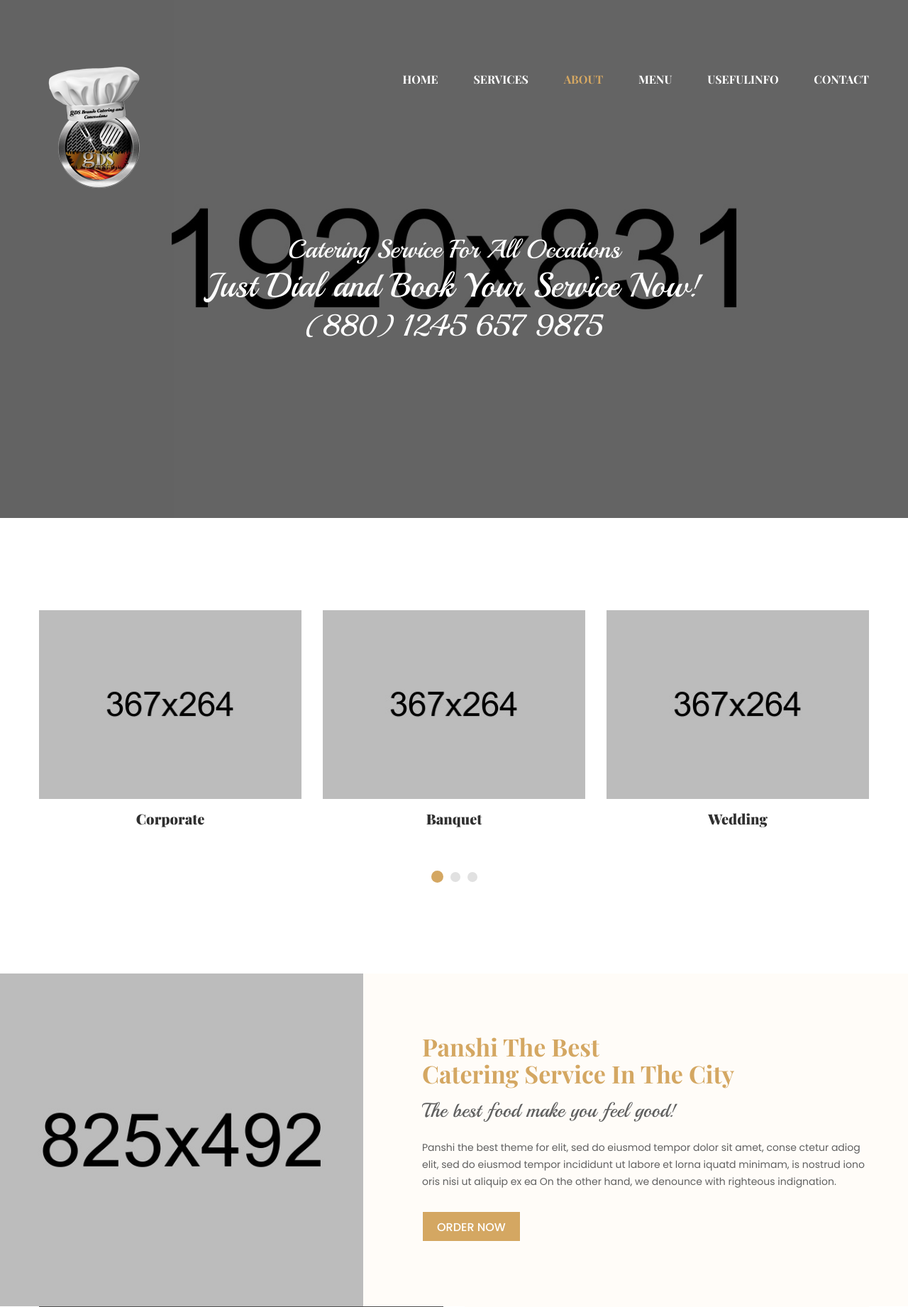
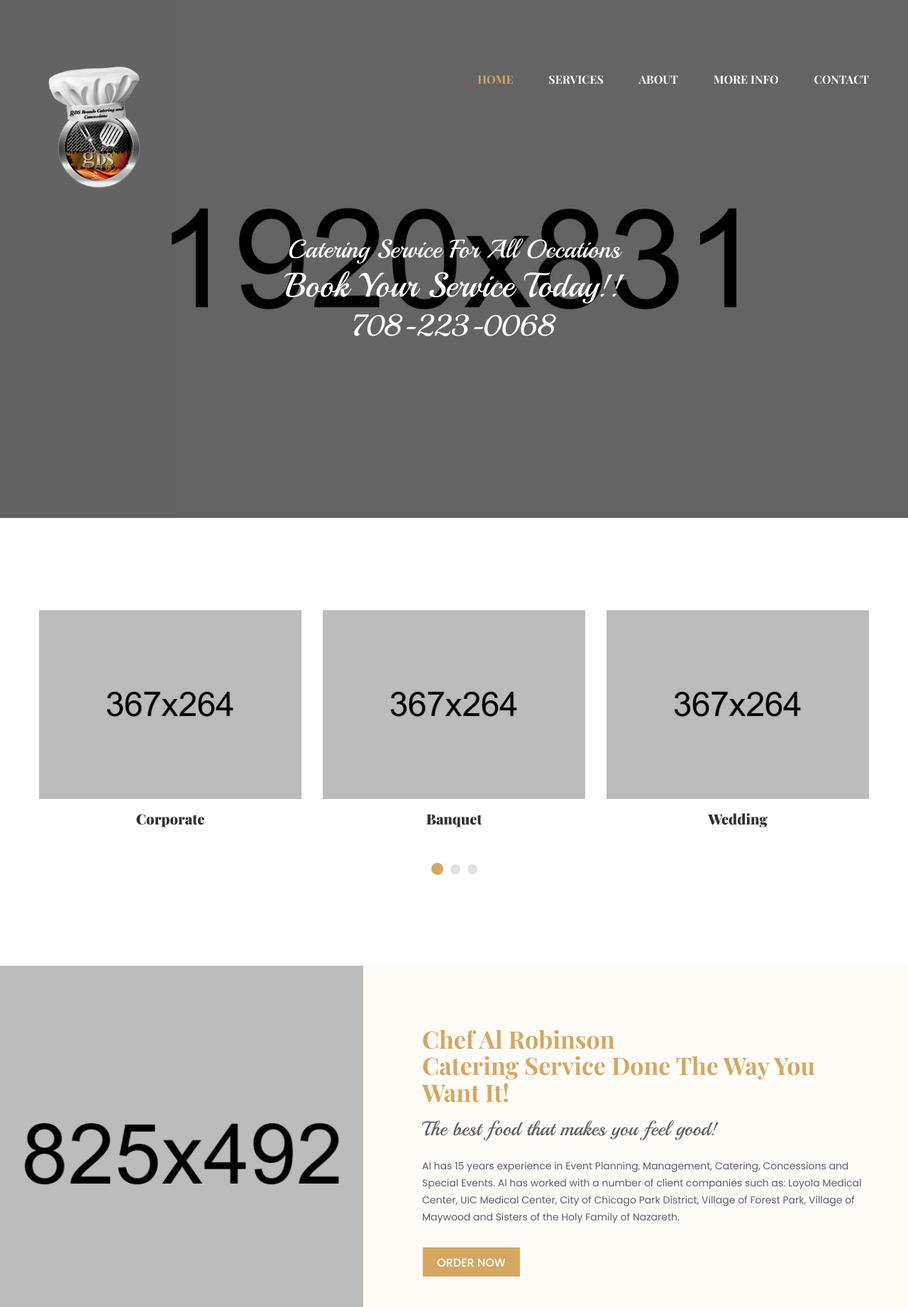
Before and after one commit to carter3689/catering-concessions, a Django app: page / in a window 1280 px wide. Shown: the top 1842 px of the page at 71% size. Run offline with Django 3.2, Linux system fonts and the light colour scheme; some libraries are stand-ins or nearby versions; grey boxes are pictures that could not be loaded.

Commit message:
Changes for Catering-Concessions from in office meeting

```diff
--- a/templates/onepage-index.html
+++ b/templates/onepage-index.html
@@ -44,8 +44,8 @@
                                             <li class="active"><a href="#slider">Home</a></li>
                                             <li><a href="#service-area">Services</a></li>
                                             <li><a href="#about-area">About</a></li>
-                                            <li><a href="#menu-area">Menu</a></li>
-                                            <li><a href="#info">Usefulinfo</a></li>
+                                            <!--<li><a href="#menu-area">Menu</a></li>-->
+                                            <li><a href="#info">More Info</a></li>
                                             <li><a href="#contact">Contact</a></li>
                                         </ul>
                                     </nav>
@@ -70,8 +70,8 @@
                                     <div class="text-content-wrapper">
                                         <div class="text-content text-center">
                                             <h4 class="pt-85">Catering Service for All Occations</h4>
-                                            <h2>Just Dial and Book Your Service Now! </h2>
-                                            <h3>(880) 1245 657 9875</h3>
+                                            <h2>Book Your Service Today!! </h2>
+                                            <h3>708-223-0068</h3>
                                         </div>
                                     </div>
                                 </div>
@@ -131,7 +131,7 @@
                        <div class="col-md-12">
                             <div class="single-event text-center">
                                 <div class="event-img">
-                                   <a href="#"><img src="{% static 'img/event/event4.jpg' %}" alt="event"></a>
+                                   <a href="#"><img src="{% static 'img/event/event1.jpg' %}" alt="event"></a>
                                 </div>
                                 <h4><a href="#">Corporate</a></h4>
                             </div>
@@ -139,7 +139,7 @@
                         <div class="col-md-12">
                             <div class="single-event text-center">
                                 <div class="event-img">
-                                   <a href="#"><img src="{% static 'img/event/event5.jpg' %}" alt="event"></a>
+                                   <a href="#"><img src="{% static 'img/event/event2.jpg' %}" alt="event"></a>
                                 </div>
                                 <h4><a href="#">Banquet</a></h4>
                             </div>
@@ -147,7 +147,7 @@
                         <div class="col-md-12">
                             <div class="single-event text-center">
                                 <div class="event-img">
-                                   <a href="#"><img src="{% static 'img/event/event6.jpg' %}" alt="event"></a>
+                                   <a href="#"><img src="{% static 'img/event/event3.jpg' %}" alt="event"></a>
                                 </div>
                                 <h4><a href="#">Wedding</a></h4>
                             </div>
@@ -155,7 +155,7 @@
                        <div class="col-md-12">
                             <div class="single-event text-center">
                                 <div class="event-img">
-                                   <a href="#"><img src="{% static 'img/event/event7.jpg' %}" alt="event"></a>
+                                   <a href="#"><img src="{% static 'img/event/event1.jpg' %}" alt="event"></a>
                                 </div>
                                 <h4><a href="#">Corporate</a></h4>
                             </div>
@@ -163,7 +163,7 @@
                         <div class="col-md-12">
                             <div class="single-event text-center">
                                 <div class="event-img">
-                                   <a href="#"><img src="{% static 'img/event/event8.jpg' %}" alt="event"></a>
+                                   <a href="#"><img src="{% static 'img/event/event2.jpg' %}" alt="event"></a>
                                 </div>
                                 <h4><a href="#">Banquet</a></h4>
                             </div>
@@ -171,7 +171,7 @@
                         <div class="col-md-12">
                             <div class="single-event text-center">
                                 <div class="event-img">
-                                   <a href="#"><img src="{% static 'img/event/event9.jpg' %}" alt="event"></a>
+                                   <a href="#"><img src="{% static 'img/event/event3.jpg' %}" alt="event"></a>
                                 </div>
                                 <h4><a href="#">Wedding</a></h4>
                             </div>
@@ -191,10 +191,10 @@
                     <div class="col-md-7 col-md-offset-5 col-xs-12">
                         <div class="about-content pt-85 pb-85">
                             <div class="section-title">
-                                <h2>Panshi The Best<br>
-                                    Catering Service in the City </h2>
-                                <h4>The best food make you feel good!</h4>
-                                <p>Panshi the best theme for  elit, sed do eiusmod tempor dolor sit amet, conse ctetur adiog elit, sed do eiusmod tempor incididunt ut labore et lorna iquatd minimam, is nostrud iono oris nisi ut aliquip ex ea On the other hand, we denounce with righteous indignation.  </p>
+                                <h2>Chef Al Robinson<br>
+                                    Catering Service done the way you want it!</h2>
+                                <h4>The best food that makes you feel good!</h4>
+                                <p>Al has 15 years experience in Event Planning, Management, Catering, Concessions and Special Events.  Al has worked with a number of client companies such as: Loyola Medical Center, UIC Medical Center, City of Chicago Park District, Village of Forest Park, Village of Maywood and Sisters of the Holy Family of Nazareth.</p>
                                 <a href="#" class="default-btn"><span>order now</span></a>
                             </div>
                         </div>
@@ -615,13 +615,13 @@
         </section> -->
         <!-- Menu Area End -->
         <!-- Testimonial Area Start -->
-        <div class="testimonial-area onepage mb-130 fix">
+        <!--<div class="testimonial-area onepage mb-130 fix">
             <div class="container">
                 <div class="row">
                     <div class="col-md-6 col-sm-12 col-xs-12">
                         <div class="video-area">
                            <div class="video-bg">
-                                <a href="#"><img src="img/testimonia/video-bg.jpg" alt="video"></a>
+                                <a href="#"><img src="{% static 'img/testimonia/video-bg.jpg' %}" alt="video"></a>
                             </div>
                             <div class="video-icon video-hover">
                                 <a class="video-popup" href="https://www.youtube.com/watch?v=X1mE2IWeamI">
@@ -665,7 +665,7 @@
                     </div>
                 </div>
             </div>
-        </div>
+        </div>-->
         <!-- Testimonial Area End -->
         <!-- Package Area Start -->
         <section id="info" class="package-area bg-pink">
@@ -673,10 +673,12 @@
                 <div class="row">
                     <div class="col-md-7 col-sm-8 col-xs-12">
                         <div class="package-content pt-155">
-                            <h4>Our Special Facilities Makes You Happy </h4>
-                            <h2>Make Your Own Package That You Want</h2>
-                            <h3>Just Dial (880) 1245 657 9875</h3>
-                            <p>Panshi the best theme for  elit, sed do eiusmod tempor dolor sit amet, conse ctetur elit, sed do eiusmod tempor incididunt ut labore et lorna iquatd minimam </p>
+                            <h4>Our Special Services Will Make Your Life Easier</h4>
+                            <h2>Catering Made simple</h2>
+                            <h3>Just Dial 708-223-0068</h3>
+                            <p>Our goal is to create, and put into action, the event you that you have envisioned. After our initial meeting with you,
+we will communicate from start to finish making sure that we stay on track of your vision for the event. It is vital that
+when you plan with us, we will be sure to provide limitations according to what has been agreed upon. </p>
                         </div>
                     </div>
                     <!-- <div class="col-md-5 col-sm-4 col-xs-12">
@@ -754,10 +756,10 @@
                 <div class="container">
                     <div class="row">
                         <div class="col-md-6 hidden-sm hidden-xs">
-                            <p>Address : 256 AVE, Manchester, 125, North England</p>
+                            <p>Address : 10001 W Roosevelt Road Suite 202 Westchester, IL</p>
                         </div>
                         <div class="col-md-6 col-sm-12 col-xs-12">
-                            <p class="text-right">Copyright <i class="fa fa-copyright"></i> 2017 <a href="https://devitems.com/" target="_blank">Devitems LLC</a>.</p>
+                            <p class="text-right">Copyright <i class="fa fa-copyright"></i> 2018 <a href="https://devitems.com/" target="_blank">GDS Brands Catering & Concessions</a>.</p>
                         </div>
                     </div>
                 </div>
@@ -780,7 +782,7 @@
             function init() {
                 var mapOptions = {
                     zoom: 11,
-                    center: new google.maps.LatLng(40.6700, -73.9400), // New York
+                    center: new google.maps.LatLng(41.8631869, -87.875346), // New York //41.8631869,-87.875346
                     styles: [{"featureType":"water","elementType":"geometry","stylers":[{"color":"#e9e9e9"},{"lightness":17}]},{"featureType":"landscape","elementType":"geometry","stylers":[{"color":"#f5f5f5"},{"lightness":20}]},{"featureType":"road.highway","elementType":"geometry.fill","stylers":[{"color":"#ffffff"},{"lightness":17}]},{"featureType":"road.highway","elementType":"geometry.stroke","stylers":[{"color":"#ffffff"},{"lightness":29},{"weight":0.2}]},{"featureType":"road.arterial","elementType":"geometry","stylers":[{"color":"#ffffff"},{"lightness":18}]},{"featureType":"road.local","elementType":"geometry","stylers":[{"color":"#ffffff"},{"lightness":16}]},{"featureType":"poi","elementType":"geometry","stylers":[{"color":"#f5f5f5"},{"lightness":21}]},{"featureType":"poi.park","elementType":"geometry","stylers":[{"color":"#dedede"},{"lightness":21}]},{"elementType":"labels.text.stroke","stylers":[{"visibility":"on"},{"color":"#ffffff"},{"lightness":16}]},{"elementType":"labels.text.fill","stylers":[{"saturation":36},{"color":"#333333"},{"lightness":40}]},{"elementType":"labels.icon","stylers":[{"visibility":"off"}]},{"featureType":"transit","elementType":"geometry","stylers":[{"color":"#f2f2f2"},{"lightness":19}]},{"featureType":"administrative","elementType":"geometry.fill","stylers":[{"color":"#fefefe"},{"lightness":20}]},{"featureType":"administrative","elementType":"geometry.stroke","stylers":[{"color":"#fefefe"},{"lightness":17},{"weight":1.2}]}]
                 };
                 var mapElement = document.getElementById('googleMap');
```
